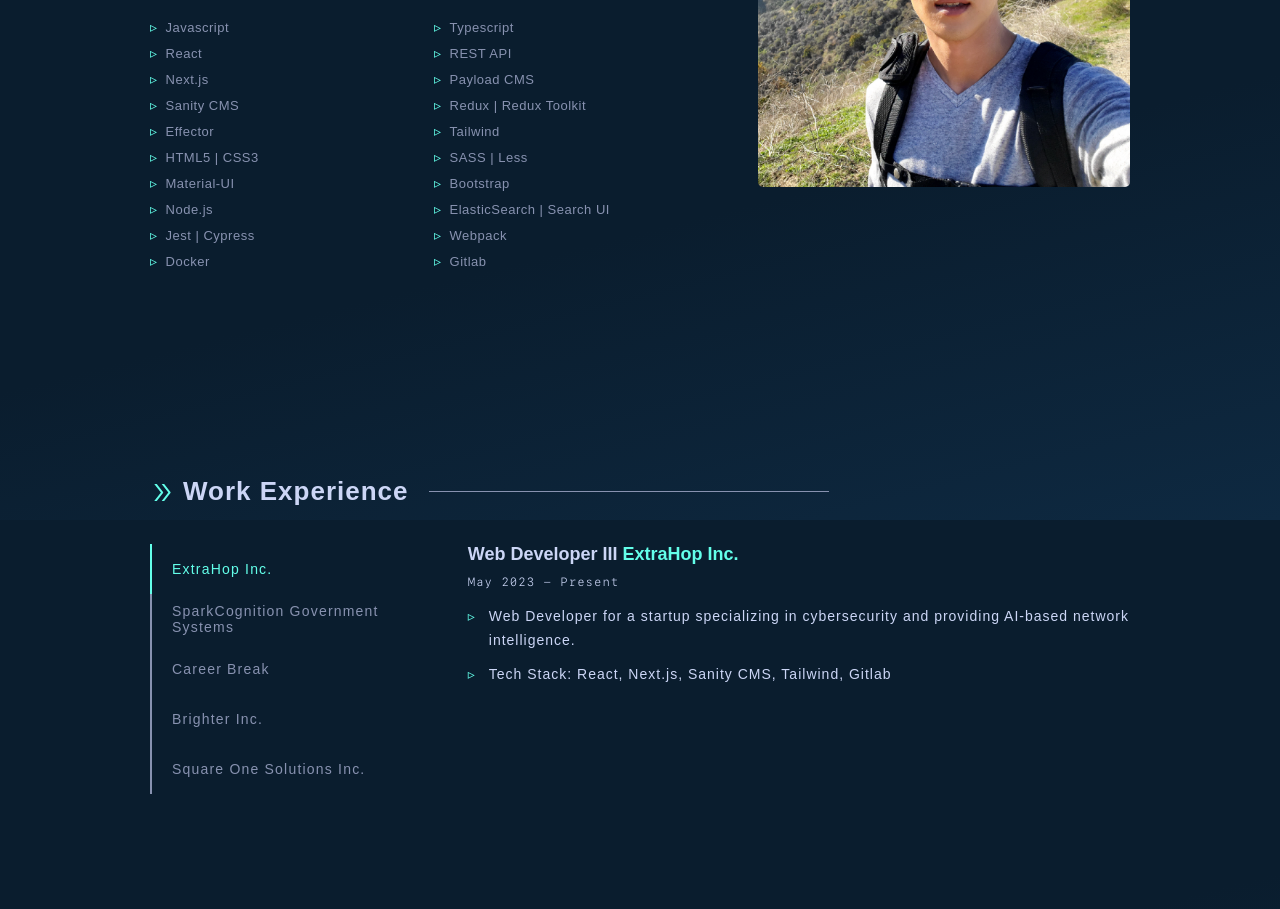
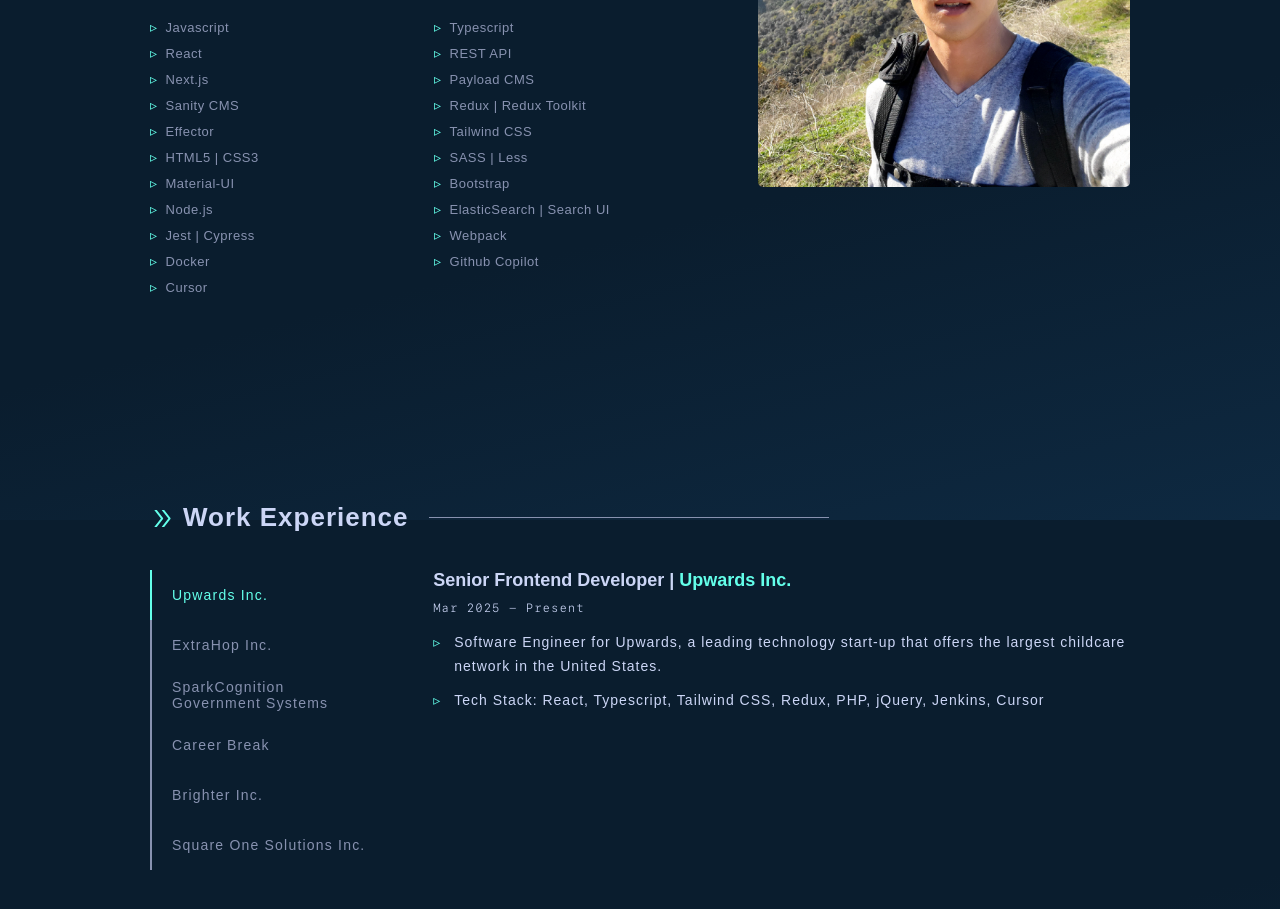
Before and after one commit to TPSReports80/portfolio, a React (Create React App) app: page / in a window 1280 px wide. Shown: the part 1080-1989 px from the top of the page. Built offline with nearby package versions, Linux system fonts and the light colour scheme; a web font is replaced by a local one.

Commit message:
resume update

```diff
--- a/src/components/About/index.js
+++ b/src/components/About/index.js
@@ -50,7 +50,7 @@
             <TechItem>Sanity CMS</TechItem>
             <TechItem>Redux | Redux Toolkit</TechItem>
             <TechItem>Effector</TechItem>
-            <TechItem>Tailwind</TechItem>
+            <TechItem>Tailwind CSS</TechItem>
             <TechItem>HTML5 | CSS3</TechItem>
             <TechItem>SASS | Less</TechItem>
             <TechItem>Material-UI</TechItem>
@@ -60,7 +60,8 @@
             <TechItem>Jest | Cypress</TechItem>
             <TechItem>Webpack</TechItem>
             <TechItem>Docker</TechItem>
-            <TechItem>Gitlab</TechItem>
+            <TechItem>Github Copilot</TechItem>
+            <TechItem>Cursor</TechItem>
           </TechList>
         </AboutLeft>
         <AboutRight>
--- a/src/components/Work/index.js
+++ b/src/components/Work/index.js
@@ -35,29 +35,35 @@
             className={toggleState === 1 ? "active-tab" : "tab"}
             onClick={() => toggleTab(1)}
           >
-            ExtraHop Inc.
+            Upwards Inc.
           </Tabs>
           <Tabs
             className={toggleState === 2 ? "active-tab" : "tab"}
             onClick={() => toggleTab(2)}
           >
-            SparkCognition Government Systems
+            ExtraHop Inc.
           </Tabs>
           <Tabs
             className={toggleState === 3 ? "active-tab" : "tab"}
             onClick={() => toggleTab(3)}
           >
-            Career Break
+            SparkCognition Government Systems
           </Tabs>
           <Tabs
             className={toggleState === 4 ? "active-tab" : "tab"}
             onClick={() => toggleTab(4)}
           >
-            Brighter Inc.
+            Career Break
           </Tabs>
           <Tabs
             className={toggleState === 5 ? "active-tab" : "tab"}
             onClick={() => toggleTab(5)}
+          >
+            Brighter Inc.
+          </Tabs>
+          <Tabs
+            className={toggleState === 6 ? "active-tab" : "tab"}
+            onClick={() => toggleTab(6)}
           >
             Square One Solutions Inc.
           </Tabs>
@@ -67,27 +73,46 @@
             className={toggleState === 1 ? "active-content" : "tab-content"}
           >
             <JobTitle>
-              Web Developer III{" "}
-              <JobLink target="_blank" to={{ pathname: "//sparkgov.ai/" }}>
-                ExtraHop Inc.
+              Senior Frontend Developer |{" "}
+              <JobLink target="_blank" to={{ pathname: "//upwards.com/" }}>
+                Upwards Inc.
               </JobLink>
             </JobTitle>
-            <JobLength>May 2023 - Present</JobLength>
+            <JobLength>Mar 2025 - Present</JobLength>
             <JobDesc>
-              Web Developer for a startup specializing in cybersecurity and
-              providing AI-based network intelligence.
+              Software Engineer for Upwards, a leading technology start-up that
+              offers the largest childcare network in the United States.
             </JobDesc>
             <JobDesc>
-              Tech Stack: React, Next.js, Sanity CMS, Tailwind, Gitlab
+              Tech Stack: React, Typescript, Tailwind CSS, Redux, PHP, jQuery,
+              Jenkins, Cursor
             </JobDesc>
           </TabsContent>
           <TabsContent
             className={toggleState === 2 ? "active-content" : "tab-content"}
           >
             <JobTitle>
-              Software Engineer III{" "}
+              Web Developer III |{" "}
+              <JobLink target="_blank" to={{ pathname: "//extrahop.com/" }}>
+                ExtraHop Inc.
+              </JobLink>
+            </JobTitle>
+            <JobLength>May 2024 - Dec 2024</JobLength>
+            <JobDesc>
+              Web Developer for a startup specializing in cybersecurity and
+              providing AI-based network intelligence.
+            </JobDesc>
+            <JobDesc>
+              Tech Stack: React, Next.js, Sanity CMS, Tailwind CSS, Gitlab
+            </JobDesc>
+          </TabsContent>
+          <TabsContent
+            className={toggleState === 3 ? "active-content" : "tab-content"}
+          >
+            <JobTitle>
+              Software Engineer III |{" "}
               <JobLink target="_blank" to={{ pathname: "//sparkgov.ai/" }}>
-                @ SparkCognition Government Systems (SGS)
+                SparkCognition Government Systems (SGS)
               </JobLink>
             </JobTitle>
             <JobLength>Mar 2023 - Feb 2024</JobLength>
@@ -101,7 +126,7 @@
             </JobDesc>
           </TabsContent>
           <TabsContent
-            className={toggleState === 3 ? "active-content" : "tab-content"}
+            className={toggleState === 4 ? "active-content" : "tab-content"}
           >
             <JobTitle>Career Break</JobTitle>
             <JobLength>Sep 2020 - Feb 2023</JobLength>
@@ -112,15 +137,15 @@
             </JobDesc>
           </TabsContent>
           <TabsContent
-            className={toggleState === 4 ? "active-content" : "tab-content"}
+            className={toggleState === 5 ? "active-content" : "tab-content"}
           >
             <JobTitle>
-              Senior UI Developer{" "}
+              Senior UI Developer |{" "}
               <JobLink
                 target="_blank"
                 to={{ pathname: "//my.cigna.com/web/public/guest" }}
               >
-                @ Cigna Digital
+                Cigna Digital
               </JobLink>
             </JobTitle>
             <JobLength>Sep 2013 - Jul 2020</JobLength>
@@ -149,15 +174,15 @@
             </JobDesc>
           </TabsContent>
           <TabsContent
-            className={toggleState === 5 ? "active-content" : "tab-content"}
+            className={toggleState === 6 ? "active-content" : "tab-content"}
           >
             <JobTitle>
-              UI Developer{" "}
+              UI Developer |{" "}
               <JobLink
                 target="_blank"
                 to={{ pathname: "//squareonesolutions.net/" }}
               >
-                @ Square One Solutions Inc.
+                Square One Solutions Inc.
               </JobLink>
             </JobTitle>
             <JobLength>Jun 2012 - Sep 2013</JobLength>
```
Also changed, not shown: 1 other file (tests, documents, lock files or other folders).
